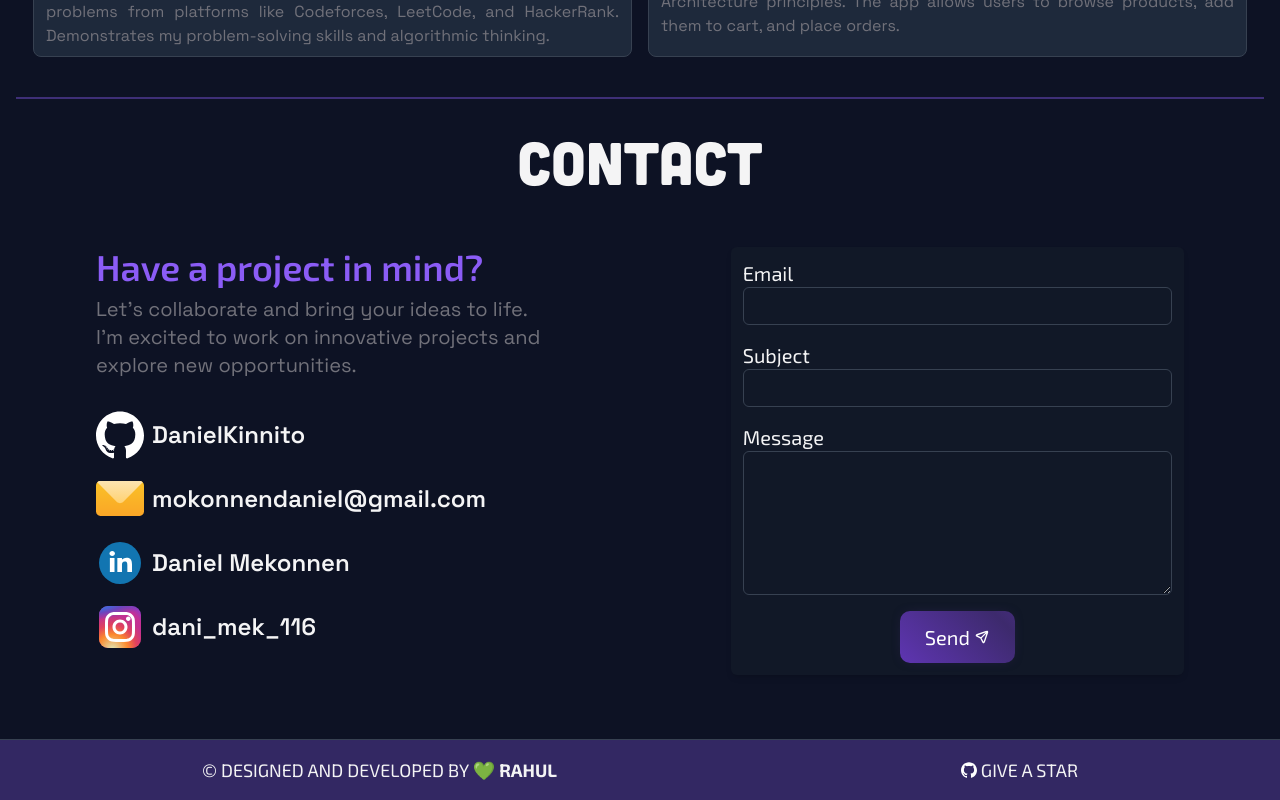
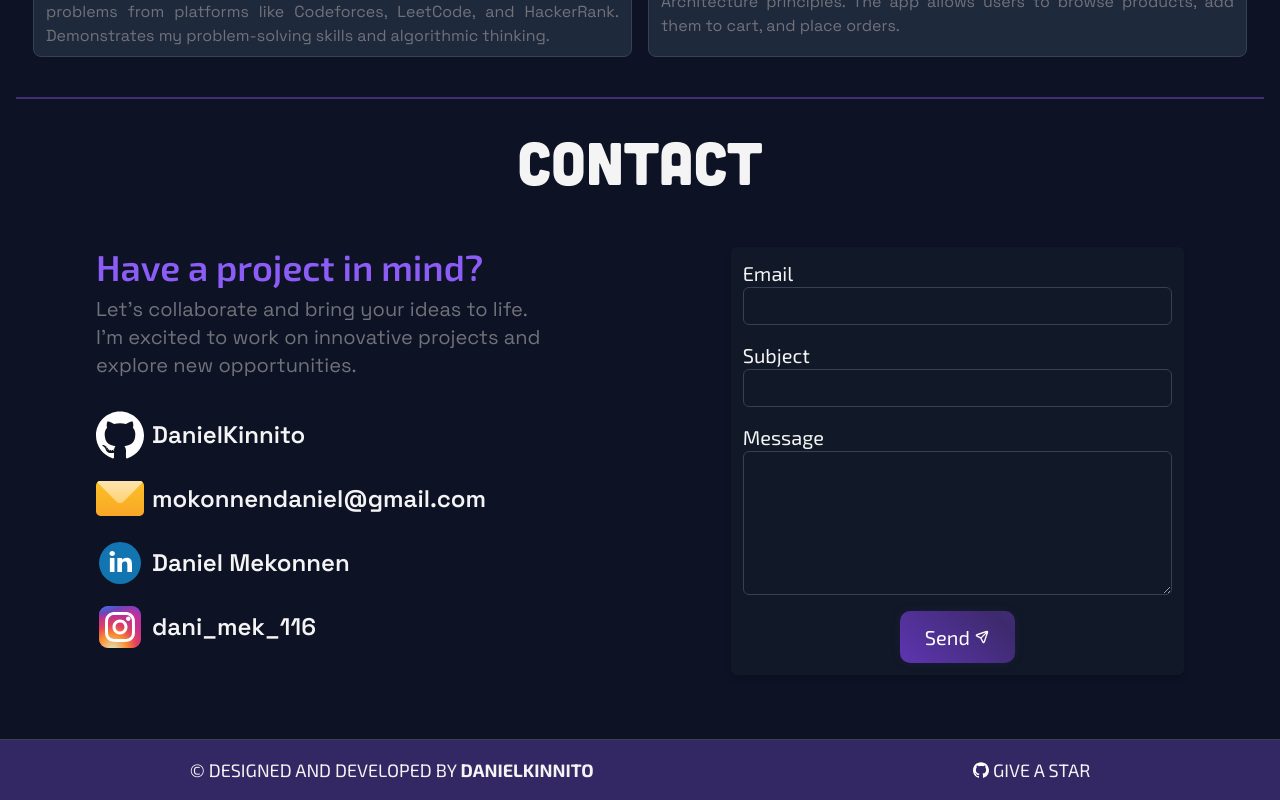
Before and after one commit to DanielKinnito/daniel-mekonnen-portfolio, a Next.js app: page / in a window 1280 px wide. Shown: the part 2516-3316 px from the top of the page. Built offline with nearby package versions, Linux system fonts and the light colour scheme.

Commit message:
Update design-and-developed-by.tsx

```diff
--- a/app/components/footer/design-and-developed-by.tsx
+++ b/app/components/footer/design-and-developed-by.tsx
@@ -1,15 +1,14 @@
 import { GITHUB_LINK } from "@/lib/constants";
-const LINK = '<https://github.com/programmer-rahul>';
 
 
 export default function DesignedAndDevelopedBy() {
   return (
     <div className="text-center text-xs md:text-lg">
       <p>
-        &#169; Designed And Developed By 💚{" "}
+        &#169; Designed And Developed By {" "}
         <b className="transition hover:cursor-pointer hover:text-main hover:underline">
-          <a href={LINK} target="_blank">
-            Rahul
+          <a href={GITHUB_LINK} target="_blank">
+            DanielKinnito
           </a>
         </b>
       </p>
```
